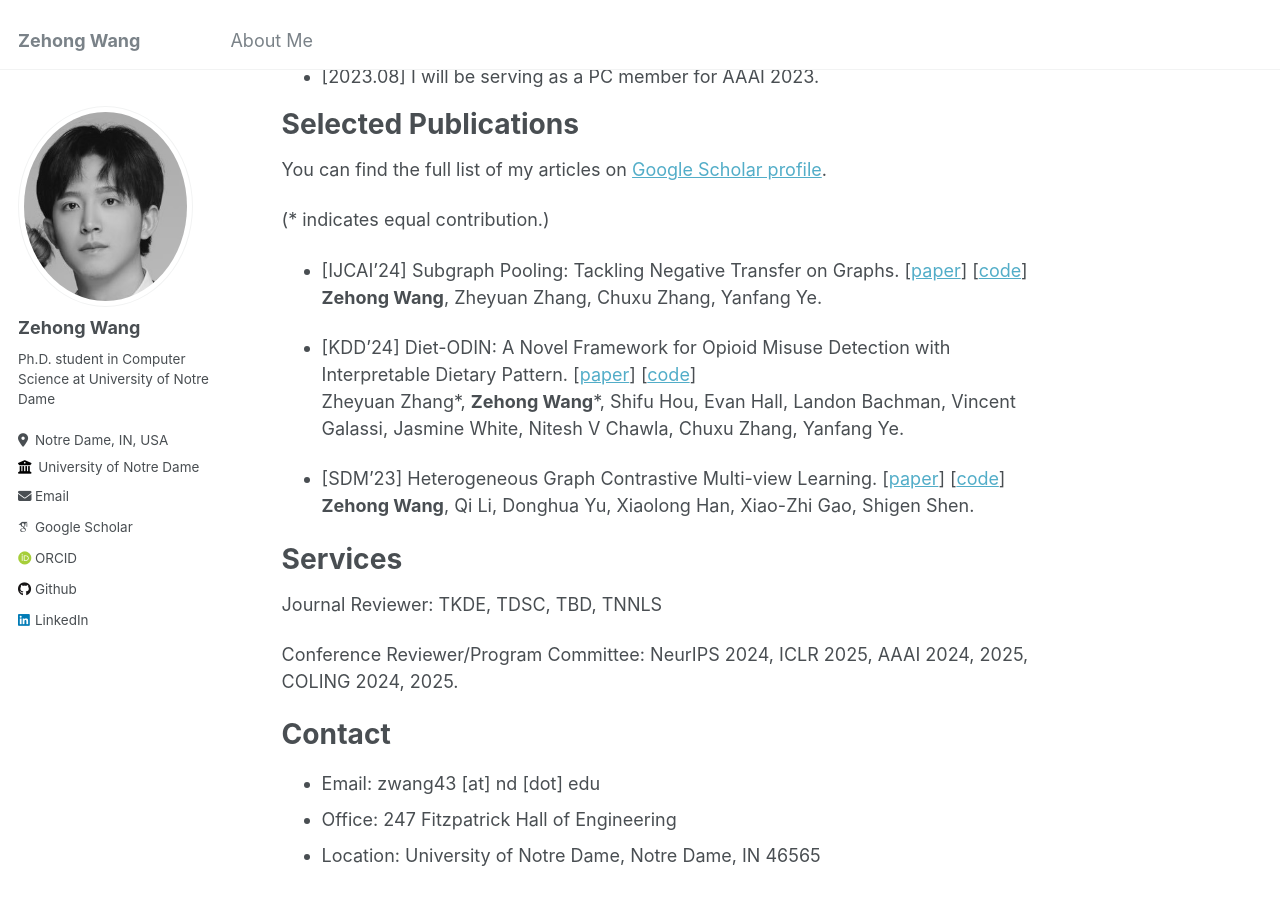
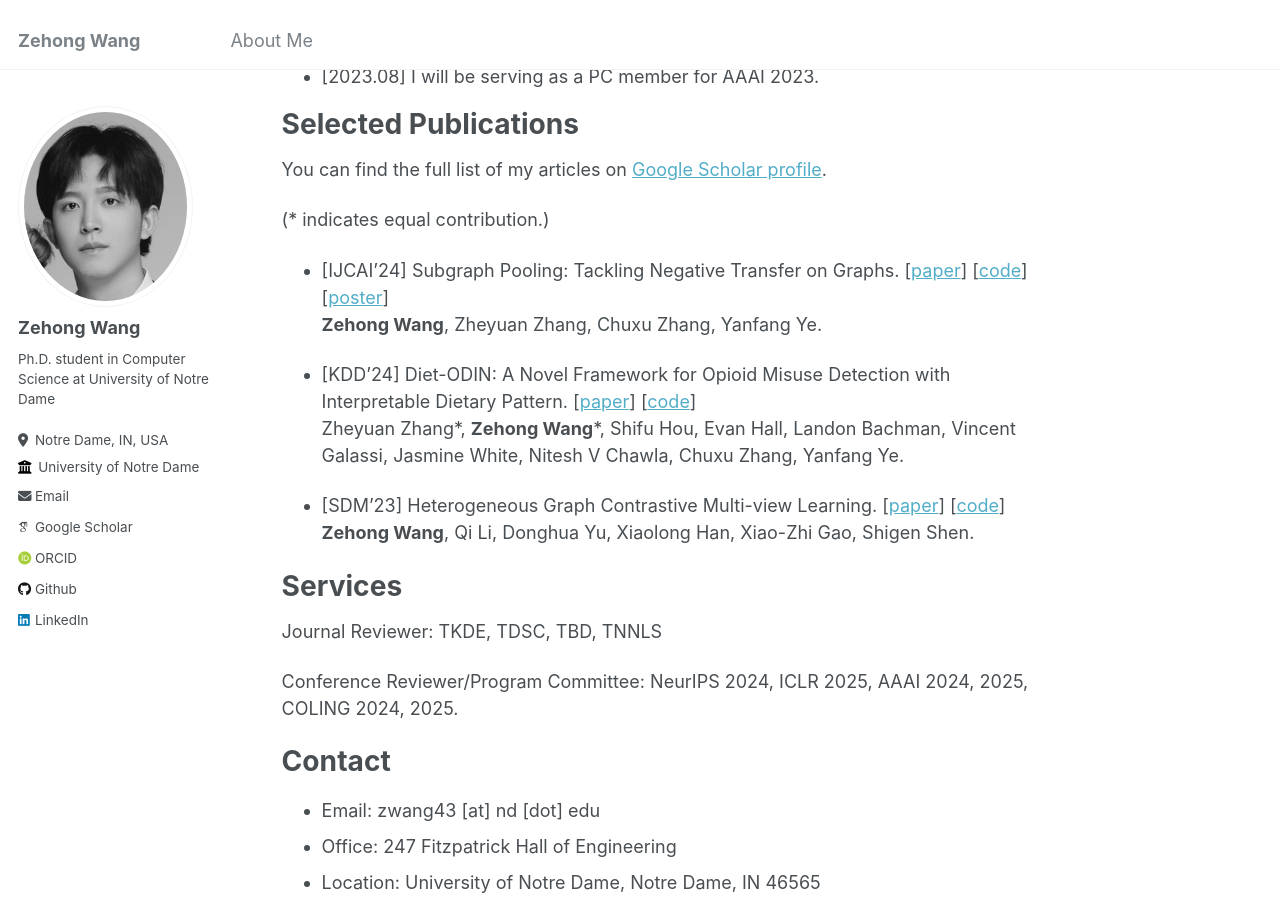
Before and after one commit to Zehong-Wang/Zehong-Wang.github.io, a Jekyll site: the page built from _pages/about.md, in a window 1280 px wide and 900 px high, scrolled down 1001 px. Built offline with Jekyll 4.4.1, drawn with Linux system fonts in a browser that asks for light colours; some web fonts are replaced.

Commit message:
add poster

```diff
--- a/_pages/about.md
+++ b/_pages/about.md
@@ -38,10 +38,10 @@ You can find the full list of my articles on [Google Scholar profile](https://sc
 
 (\* indicates equal contribution.)
 
-- [IJCAI'24] Subgraph Pooling: Tackling Negative Transfer on Graphs. [[paper](https://arxiv.org/abs/2402.08907)] [[code](https://github.com/Zehong-Wang/Subgraph-Pooling)]\
+- [IJCAI'24] Subgraph Pooling: Tackling Negative Transfer on Graphs. [[paper](https://arxiv.org/abs/2402.08907)] [[code](https://github.com/Zehong-Wang/Subgraph-Pooling)] [[poster](/files/ijcai24/sp/poster.pdf)]\
 <b>Zehong Wang</b>, Zheyuan Zhang, Chuxu Zhang, Yanfang Ye.
 
-- [KDD'24] Diet-ODIN: A Novel Framework for Opioid Misuse Detection with Interpretable Dietary Pattern. [[paper](https://arxiv.org/abs/2403.08820)] [[code](https://github.com/JasonZhangzy1757/Diet-ODIN)]\
+- [KDD'24] Diet-ODIN: A Novel Framework for Opioid Misuse Detection with Interpretable Dietary Pattern. [[paper](https://dl.acm.org/doi/abs/10.1145/3637528.3671587)] [[code](https://github.com/JasonZhangzy1757/Diet-ODIN)]\
 Zheyuan Zhang\*, <b>Zehong Wang</b>\*, Shifu Hou, Evan Hall, Landon Bachman, Vincent Galassi, Jasmine White, Nitesh V Chawla, Chuxu Zhang, Yanfang Ye.
 
 - [SDM'23] Heterogeneous Graph Contrastive Multi-view Learning. [[paper](https://epubs.siam.org/doi/abs/10.1137/1.9781611977653.ch16)] [[code](https://github.com/Zehong-Wang/HGCML)]\
```
Also changed, not shown: 7 other files.
